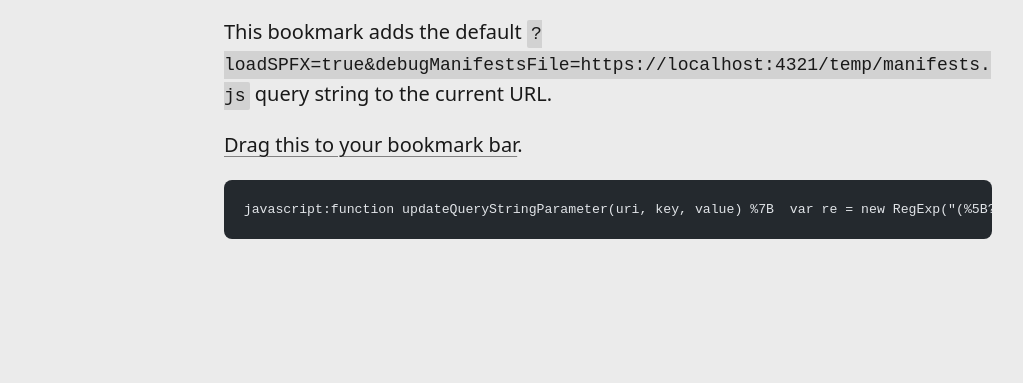
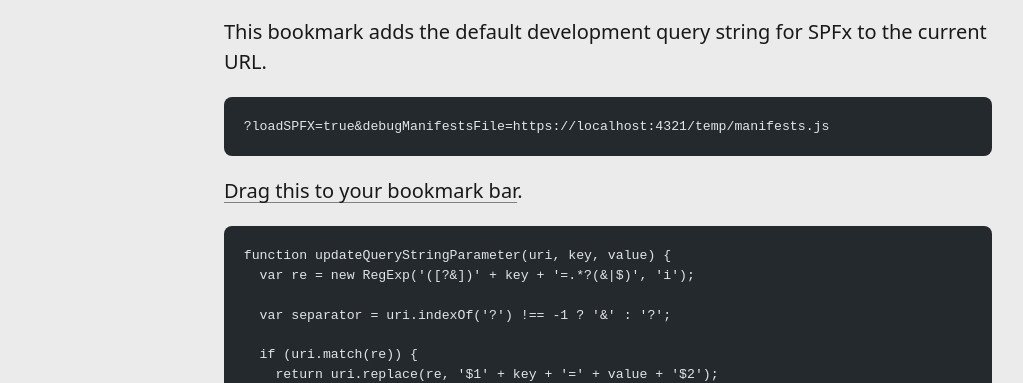
Before and after one commit to cwparsons/til, an Astro site: page /til/2021-08-01-spfx-debug-bookmarklet in a window 1280 px wide. Shown: the part 323-706 px from the top of the page, without its empty margins (128-1151 px from the left). Built offline with nearby package versions, Linux system fonts and the light colour scheme; Astro itself is replaced by a stand-in of ours; code samples lack their colours.

Commit message:
Update 2021-08-01-spfx-debug-bookmarklet.md

````diff
--- a/src/content/blog/2021-08-01-spfx-debug-bookmarklet.md
+++ b/src/content/blog/2021-08-01-spfx-debug-bookmarklet.md
@@ -5,10 +5,35 @@ pubDate: 2021-08-01
 tags: ['bookmarklet', 'spfx']
 ---
 
-This bookmark adds the default `?loadSPFX=true&debugManifestsFile=https://localhost:4321/temp/manifests.js` query string to the current URL.
+This bookmark adds the default development query string for SPFx to the current URL.
+
+```text
+?loadSPFX=true&debugManifestsFile=https://localhost:4321/temp/manifests.js
+```
 
 <a href='javascript:function updateQueryStringParameter(uri, key, value) %7B var re = new RegExp("(%5B?&%5D)" + key + "=.\*?(&%7C$)", "i"); var separator = uri.indexOf("?") !== -1 ? "&" : "?"; if (uri.match(re)) %7B return uri.replace(re, "$1" + key + "=" + value + "$2"); %7D else %7B return uri + separator + key + "=" + value; %7D%7Dvar url = window.location.href;url = updateQueryStringParameter(url, "loadSPFX", "true");url = updateQueryStringParameter(url, "debugManifestsFile", "https://localhost:4321/temp/manifests.js");window.location.href = url;'>Drag this to your bookmark bar</a>.
 
 ```javascript
-javascript:function updateQueryStringParameter(uri, key, value) %7B  var re = new RegExp("(%5B?&%5D)" + key + "=.*?(&%7C$)", "i");  var separator = uri.indexOf("?") !== -1 ? "&" : "?";  if (uri.match(re)) %7B    return uri.replace(re, "$1" + key + "=" + value + "$2");  %7D else %7B    return uri + separator + key + "=" + value;  %7D%7Dvar url = window.location.href;url = updateQueryStringParameter(url, "loadSPFX", "true");url = updateQueryStringParameter(url,    "debugManifestsFile",    "https://localhost:4321/temp/manifests.js");window.location.href = url;
+function updateQueryStringParameter(uri, key, value) {
+  var re = new RegExp('([?&])' + key + '=.*?(&|$)', 'i');
+
+  var separator = uri.indexOf('?') !== -1 ? '&' : '?';
+
+  if (uri.match(re)) {
+    return uri.replace(re, '$1' + key + '=' + value + '$2');
+  } else {
+    return uri + separator + key + '=' + value;
+  }
+}
+
+var url = window.location.href;
+
+url = updateQueryStringParameter(url, 'loadSPFX', 'true');
+url = updateQueryStringParameter(
+  url,
+  'debugManifestsFile',
+  'https://localhost:4321/temp/manifests.js',
+);
+
+window.location.href = url;
 ```
````
